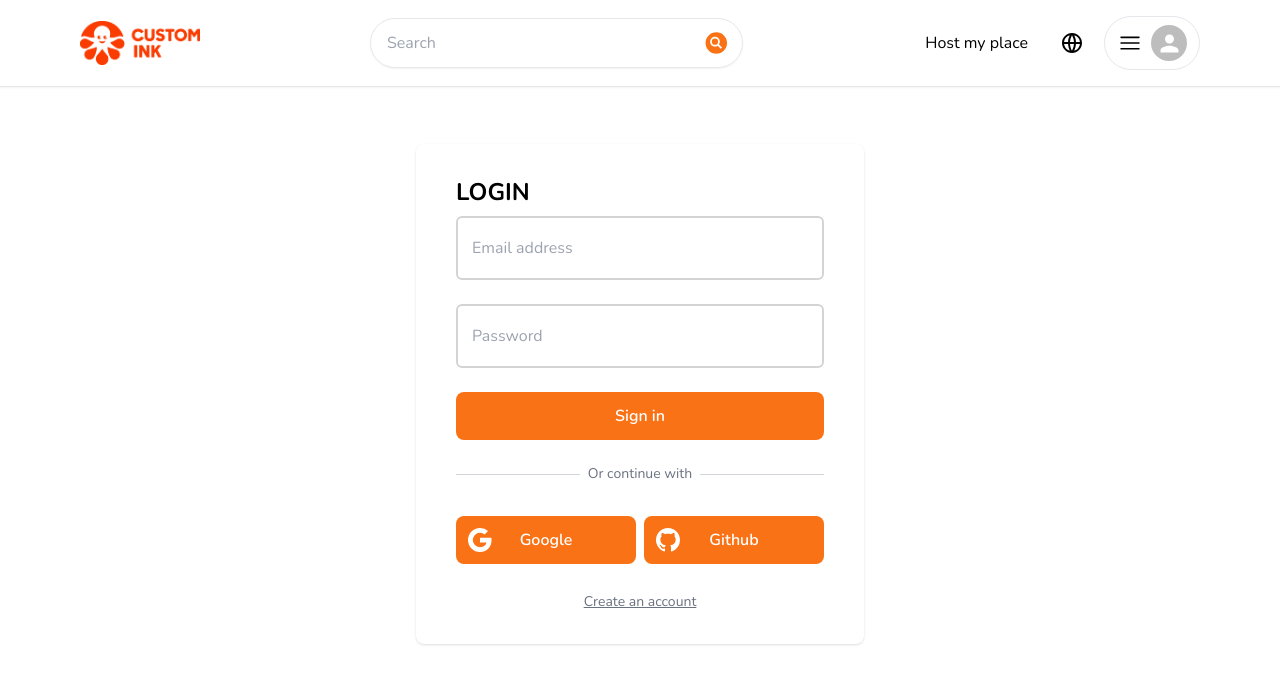
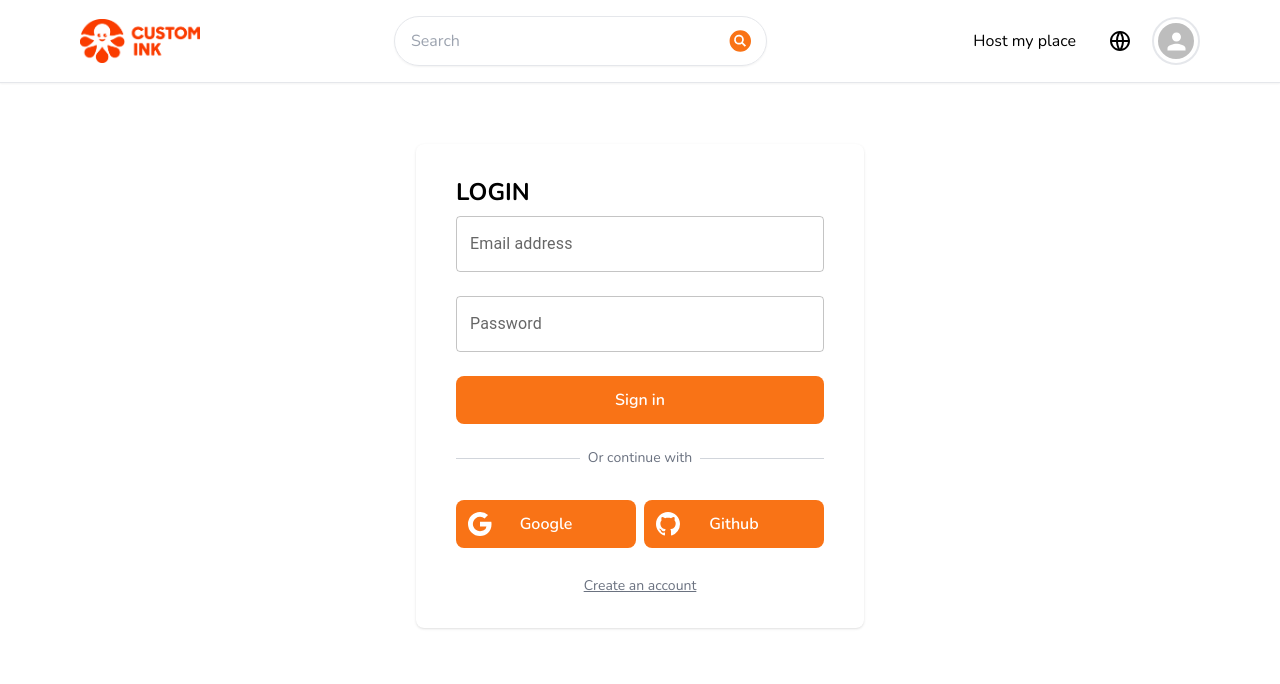
Before and after one commit to chia7812033/Airbnb-clone, a Next.js app: page /users in a window 1280 px wide. Shown: the top 684 px of the page. Built offline with nearby package versions, Linux system fonts and the light colour scheme; no server answers.

Commit message:
Update some page

```diff
--- a/app/(site)/favorites/Favorites.tsx
+++ b/app/(site)/wishlist/Wishlist.tsx
@@ -6,15 +6,15 @@ import Heading from "@/app/components/ui/Heading";
 import ListingContainer from "@/app/components/ui/ListingContainer";
 import { Listing, User } from "@prisma/client";
 
-interface FavoritesProps {
+interface WishlistProps {
   currentUser?: User | null;
   favorites: Listing[];
 }
 
-const Favorites: React.FC<FavoritesProps> = ({ currentUser, favorites }) => {
+const Wishlist: React.FC<WishlistProps> = ({ currentUser, favorites }) => {
   return (
     <Container>
-      <Heading title='My Favorites' />
+      <Heading title='My Wishlist' />
       <ListingContainer>
         {favorites.map((favorite) => (
           <ListingCard
@@ -28,4 +28,4 @@ const Favorites: React.FC<FavoritesProps> = ({ currentUser, favorites }) => {
   );
 };
 
-export default Favorites;
+export default Wishlist;
--- a/app/(site)/favorites/page.tsx
+++ b/app/(site)/wishlist/page.tsx
@@ -1,10 +1,10 @@
-import Favorites from "./Favorites";
+import Wishlist from "./Wishlist";
 import getCurrentUser from "@/app/actions/getCurrentUser";
 import getFavorites from "@/app/actions/getFavorites";
 import EmptyState from "@/app/components/ui/EmptyState";
 
 export const metadata = {
-  title: "My Favorites",
+  title: "My Wishlist",
 };
 
 const FavoritesPage = async () => {
@@ -20,7 +20,7 @@ const FavoritesPage = async () => {
     return <EmptyState title={"No favorites place found"} />;
   }
 
-  return <Favorites favorites={favorites} currentUser={currentUser} />;
+  return <Wishlist favorites={favorites} currentUser={currentUser} />;
 };
 
 export default FavoritesPage;
--- a/app/api/listings/route.ts
+++ b/app/api/listings/route.ts
@@ -86,3 +86,30 @@ export async function PATCH(request: Request) {
 
   return NextResponse.json(listing);
 }
+
+export async function PUT(request: Request) {
+  const currentUser = await getCurrentUser();
+  if (!currentUser) {
+    return NextResponse.error();
+  }
+
+  const body = await request.json();
+  const { id } = body;
+
+  if (!id) {
+    return NextResponse.error();
+  }
+
+  try {
+    const listing = await prisma.listing.deleteMany({
+      where: {
+        id: id,
+        userId: currentUser.id,
+      },
+    });
+
+    return NextResponse.json(listing);
+  } catch (error) {
+    return NextResponse.error();
+  }
+}
--- a/app/components/inputs/Counter.tsx
+++ b/app/components/inputs/Counter.tsx
@@ -1,18 +1,17 @@
 "use client";
 
+import Slider from "@mui/material/Slider";
 import { AiOutlinePlusCircle, AiOutlineMinusCircle } from "react-icons/ai";
 
 interface CounterProps {
   value: number;
   title: string;
-  subtitle?: string;
   onChange: (value: number) => void;
   noBorder?: boolean;
 }
 
 const Counter: React.FC<CounterProps> = ({
   title,
-  subtitle,
   value,
   onChange,
   noBorder,
@@ -40,7 +39,6 @@ const Counter: React.FC<CounterProps> = ({
     >
       <div className='flex flex-col'>
         <div className='text-lg font-semibold'>{title}</div>
-        <div className='text-sm text-gray-400'>{subtitle}</div>
       </div>
       <div
         className='
--- a/app/components/inputs/CreateHotel.tsx
+++ b/app/components/inputs/CreateHotel.tsx
@@ -154,19 +154,16 @@ const CreateHotel = () => {
         <Heading title={"Share some info about your place"} />
         <Counter
           title={"Guests"}
-          subtitle={"Share some info about your place"}
           value={guestCount}
           onChange={(value) => setCustomValue("guestCount", value)}
         />
         <Counter
           title={"Rooms"}
-          subtitle={"How many room do you have?"}
           value={roomCount}
           onChange={(value) => setCustomValue("roomCount", value)}
         />
         <Counter
           title={"Bathrooms"}
-          subtitle={"How many bathroom do you have?"}
           value={bathroomCount}
           onChange={(value) => setCustomValue("bathroomCount", value)}
         />
--- a/app/components/inputs/Input.tsx
+++ b/app/components/inputs/Input.tsx
@@ -1,7 +1,8 @@
 "use client";
 
+import InputAdornment from "@mui/material/InputAdornment";
+import TextField from "@mui/material/TextField";
 import { FieldErrors, FieldValues, UseFormRegister } from "react-hook-form";
-import { BsCurrencyDollar } from "react-icons/bs";
 
 interface ClientProps {
   id: string;
@@ -25,60 +26,31 @@ const Input: React.FC<ClientProps> = ({
   errors,
 }) => {
   return (
-    <div className='w-full relative my-2'>
-      {formatPrice && (
-        <BsCurrencyDollar
-          size={24}
-          className='
-            text-neutral-700
-            absolute
-            top-5
-            left-2'
+    <div className='w-full my-2'>
+      {formatPrice ? (
+        <TextField
+          fullWidth
+          label={label}
+          id={id}
+          disabled={disabled}
+          error={!!errors[id]}
+          type={type}
+          {...register(id, { required })}
+          InputProps={{
+            startAdornment: <InputAdornment position='start'>$</InputAdornment>,
+          }}
+        />
+      ) : (
+        <TextField
+          fullWidth
+          label={label}
+          id={id}
+          disabled={disabled}
+          error={!!errors[id]}
+          type={type}
+          {...register(id, { required })}
         />
       )}
-      <input
-        id={id}
-        disabled={disabled}
-        {...register(id, { required })}
-        placeholder=' '
-        type={type}
-        className={`
-            peer
-            w-full
-            p-4
-            pt-6
-            pb-3
-            font-light
-            bg-white
-            border-2
-            rounded-md
-            outline-none
-            transition
-            disabled:opacity-70
-            disabled:cursor-not-allowed
-            ${formatPrice ? "pl-9" : "pl-4"}
-            ${errors[id] ? "border-red-500" : "border-neutral-300"}
-            ${errors[id] ? "focus:border-red-500" : "focus:border-black"}`}
-      />
-      <label
-        className={`
-              absolute
-              text-md
-              duration-150
-              transform
-              -translate-y-3
-              top-5
-              z-10
-              origin-[0]
-              ${formatPrice ? "left-9" : "left-4"}
-              peer-placeholder-shown:scale-100
-              peer-placeholder-shown:translate-y-0
-              peer-focus:-translate-y-4
-              peer-focus:scale-75
-              ${errors[id] ? "text-red-600" : "text-gray-400"}`}
-      >
-        {label}
-      </label>
     </div>
   );
 };
--- a/app/components/navbar/LoginMenu.tsx
+++ b/app/components/navbar/LoginMenu.tsx
@@ -7,26 +7,20 @@ const LoginMenu = () => {
 
   return (
     <>
-      <MenuOption
-        onClick={() => router.push("/historys")}
-        label={"My historys"}
-      />
-      <MenuOption
-        onClick={() => router.push("/favorites")}
-        label={"My favorites"}
-      />
+      <MenuOption onClick={() => router.push("/historys")} label={"Historys"} />
+      <MenuOption onClick={() => router.push("/wishlist")} label={"Wishlist"} />
       <MenuOption
         onClick={() => router.push("./reservations")}
-        label={"My reservations"}
+        label={"Reservations"}
       />
-      <MenuOption onClick={() => router.push("./chats")} label={"My chats"} />
+      <MenuOption onClick={() => router.push("./chats")} label={"Messages"} />
       <MenuOption
         onClick={() => {
           signOut();
           router.push("/");
         }}
         label={"Logout"}
-        isBold={true}
+        isBold
       />
     </>
   );
--- a/app/components/navbar/Menu.tsx
+++ b/app/components/navbar/Menu.tsx
@@ -3,7 +3,7 @@
 import CustomAvatar from "../ui/CustomAvatar";
 import LoginMenu from "./LoginMenu";
 import MenuOption from "./MenuOption";
-import NotLoginMenu from "./NotLoginMenu";;
+import NotLoginMenu from "./NotLoginMenu";
 import { User } from "@prisma/client";
 import { useRouter } from "next/navigation";
 import { useCallback, useState } from "react";
@@ -36,12 +36,8 @@ const Menu: React.FC<MenuProps> = ({ currentUser }) => {
           size={40}
           className=' hidden md:block hover:bg-gray-100 transition rounded-full p-2'
         />
-        <div
-          onClick={toggleOpen}
-          className='flex flex-row border rounded-full lg:p-3 lg:py-2 md:p-2 p-1 gap-2 items-center'
-        >
-          <HiBars3 size={26} className='hover:scale-110 transition' />
-          <div className='hidden md:block hover:opacity-80 transition'>
+        <div onClick={toggleOpen} className='border-2 rounded-full p-1'>
+          <div className='hover:opacity-80 transition'>
             <CustomAvatar currentUser={currentUser} profile />
           </div>
         </div>
@@ -58,7 +54,7 @@ const Menu: React.FC<MenuProps> = ({ currentUser }) => {
           {currentUser && (
             <MenuOption
               onClick={() => router.push("/profile")}
-              label={"My profile"}
+              label={"Profile"}
             />
           )}
         </div>
--- a/app/hooks/useFavorite.ts
+++ b/app/hooks/useFavorite.ts
@@ -23,7 +23,7 @@ const useFavorites = ({ listingId, currentUser }: IUseFavorite) => {
       e.stopPropagation();
 
       if (!currentUser) {
-        router.push("/users");
+        return router.push("/users");
       }
 
       try {
--- a/next.config.js
+++ b/next.config.js
@@ -23,6 +23,12 @@ const nextConfig = {
         port: "",
         pathname: "/**",
       },
+      {
+        protocol: "https",
+        hostname: "cf.bstatic.com",
+        port: "",
+        pathname: "/**",
+      },
     ],
   },
 };
```
Also changed, not shown: app/(site)/listings/[listingId]/edit/ListingEdit.tsx (+38 -0 lines), app/components/ui/CustomDialog.tsx (added, +37 -0 lines).
